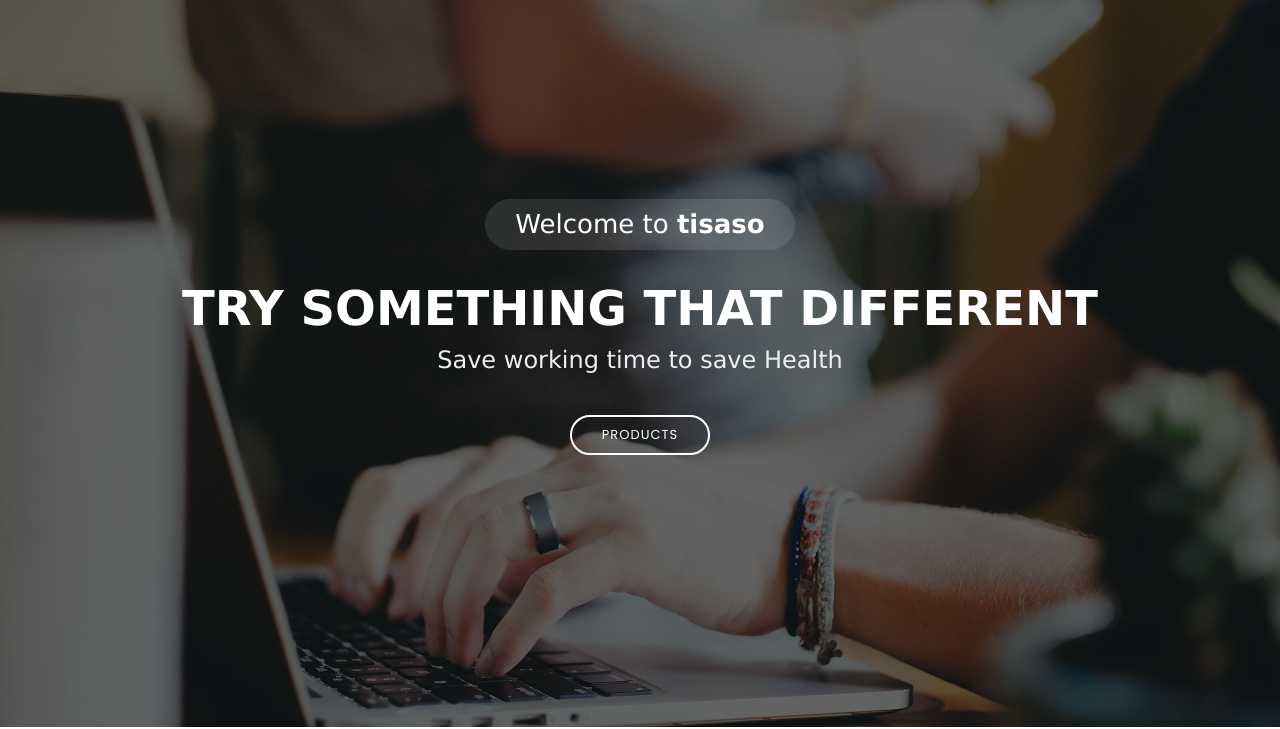
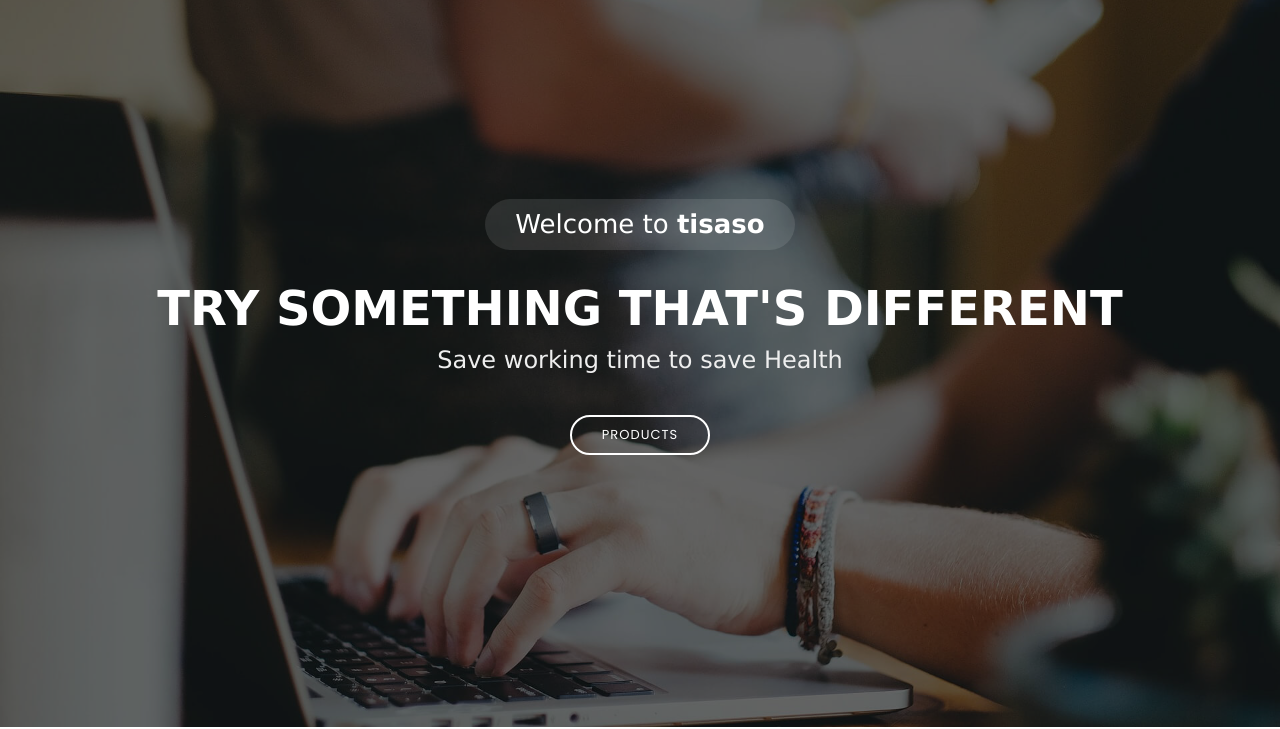
Before and after one commit to vijayakumar123/website, a plain HTML site: page index.html in a window 1280 px wide. Shown: the part 73-802 px from the top of the page. Drawn offline with nearby package versions, Linux system fonts and the light colour scheme.

Commit message:
initial upload

```diff
--- a/index.html
+++ b/index.html
@@ -5,12 +5,12 @@
   <meta charset="utf-8">
   <meta content="width=device-width, initial-scale=1.0" name="viewport">
 
-  <title>Tempo Bootstrap Template - Index</title>
+  <title>Time Saver Solution</title>
   <meta content="" name="description">
   <meta content="" name="keywords">
 
   <!-- Favicons -->
-  <link href="assets/img/favicon.png" rel="icon">
+  <link href="assets/img/title-icon.png" rel="icon">
   <link href="assets/img/apple-touch-icon.png" rel="apple-touch-icon">
 
   <!-- Google Fonts -->
@@ -83,7 +83,7 @@
   <section id="hero">
     <div class="hero-container">
       <h3>Welcome to <strong>tisaso</strong></h3>
-      <h1>Try something that different</h1>
+      <h1>Try something that's different</h1>
       <h2>Save working time to save Health</h2>
       <a href="#products" class="btn-get-started scrollto">Products</a>
     </div>
```
Also changed, not shown: assets/img/3.jpg (deleted), assets/img/cta-bg.jpg (deleted), assets/img/hero-bg.jpg (deleted).
